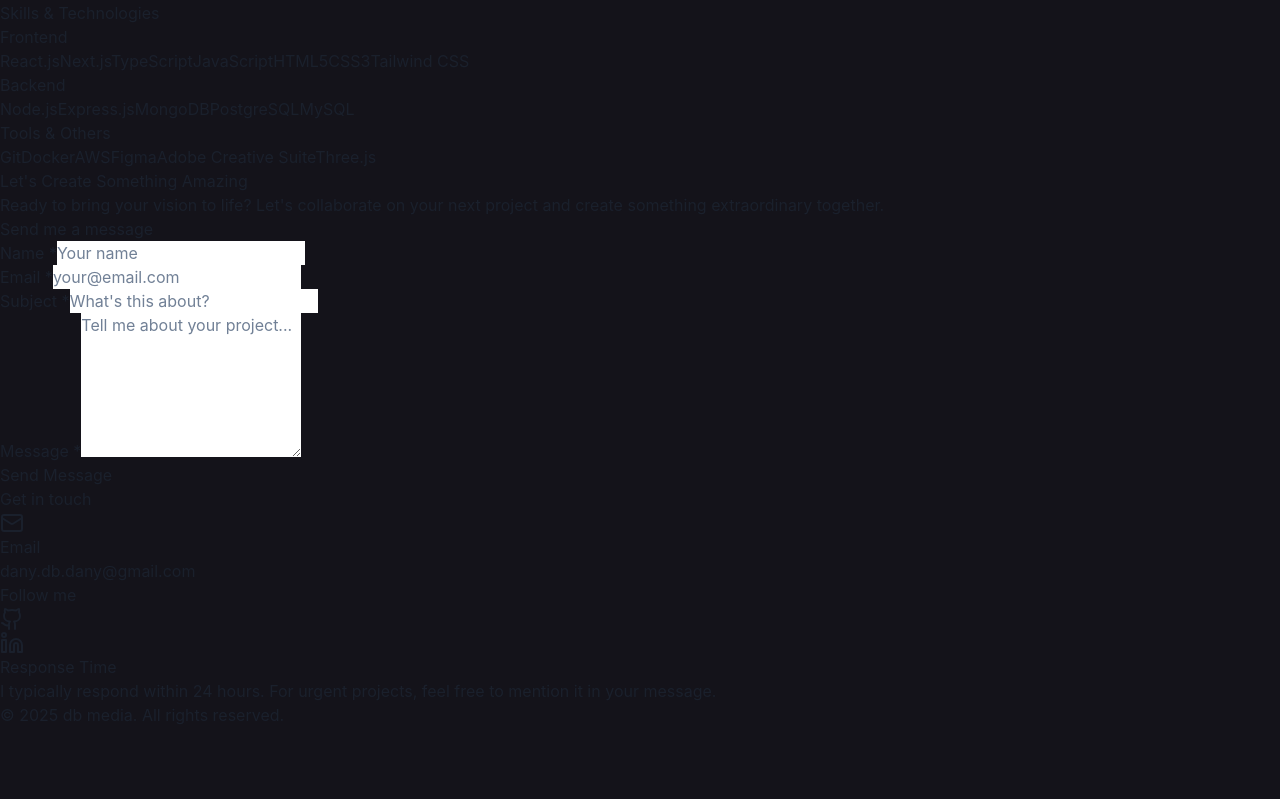
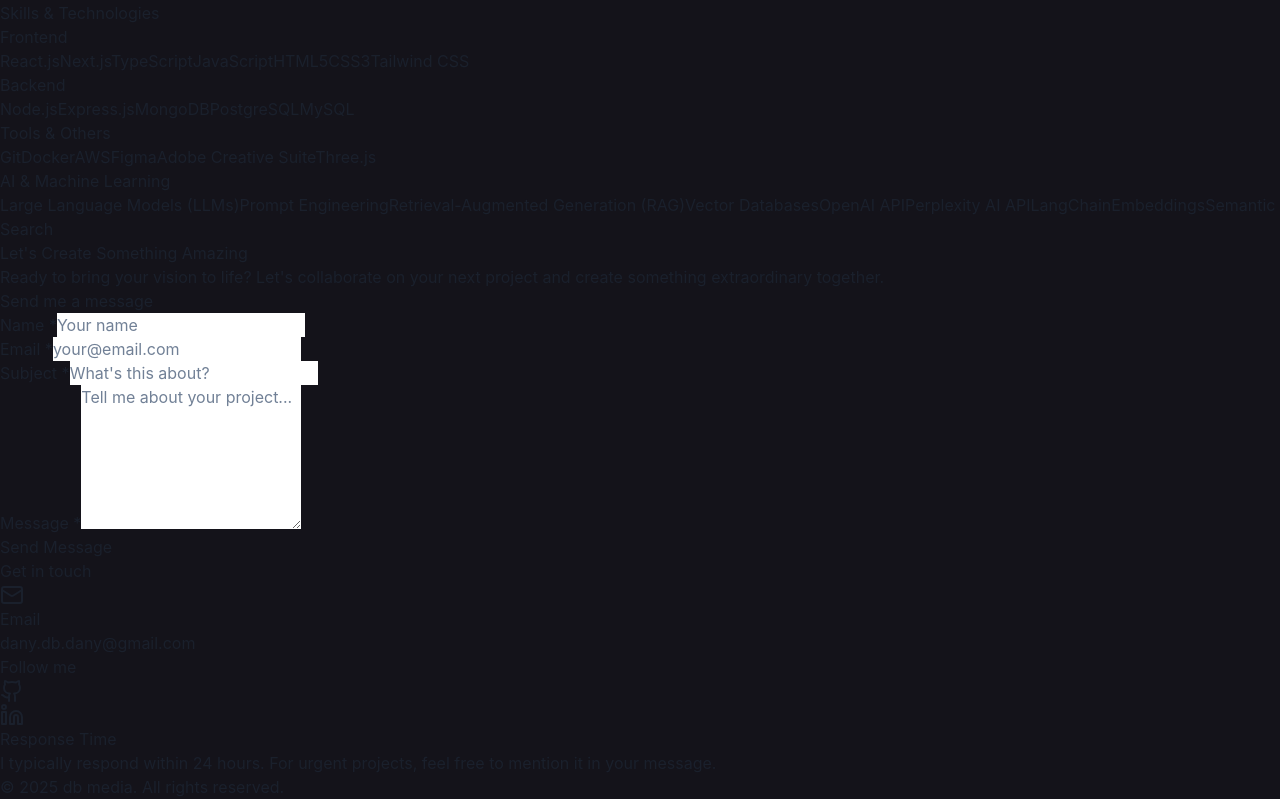
Before and after one commit to dabxx/db-media, a React (Create React App) app: page / in a window 1280 px wide. Shown: the part 1214-2013 px from the top of the page. Before the commit the page ends 1941 px from the top, so only its background shows below. Built offline with nearby package versions, Linux system fonts and the light colour scheme.

Commit message:
update resume and skills section

```diff
--- a/src/Components/SideNav.js
+++ b/src/Components/SideNav.js
@@ -67,7 +67,7 @@ const Nav = () => {
           {/* Resume Button - Desktop */}
           <div className="hidden md:block">
             <a
-              href="https://drive.google.com/file/d/1SheJZqzjvGybL2vT0yGpOzU3w_Eq2AEX/view?usp=sharing"
+              href="https://drive.google.com/file/d/1EZA09rxiBHizRl7TwdioP1QP0VlM-MiN/view?usp=sharing"
               target="_blank"
               rel="noopener noreferrer"
               className="inline-flex items-center gap-2 px-4 py-2 bg-gradient-to-r from-blue-500 to-blue-500 rounded-full hover:from-blue-600 hover:to-blue-700 transition-all duration-300 transform hover:scale-105 text-sm"
@@ -83,9 +83,9 @@ const Nav = () => {
             onClick={() => setIsMenuOpen(!isMenuOpen)}
           >
             {isMenuOpen ? (
-              <X className="w-6 h-6" />
+              <X className="w-6 h-6 text-white" />
             ) : (
-              <Menu className="w-6 h-6" />
+              <Menu className="w-6 h-6 text-white" />
             )}
           </button>
         </div>
@@ -93,7 +93,7 @@ const Nav = () => {
 
       {/* Mobile Navigation */}
       {isMenuOpen && (
-        <div className="md:hidden bg-gray-800 border-t border-gray-700">
+        <div className="md:hidden bg-gray-800 border-t border-gray-700 text-white">
           <div className="px-4 py-2">
             {[
               "hero",
@@ -113,7 +113,7 @@ const Nav = () => {
             ))}
             {/* Resume Link - Mobile */}
             <a
-              href="https://drive.google.com/file/d/1SheJZqzjvGybL2vT0yGpOzU3w_Eq2AEX/view?usp=sharing"
+              href="https://drive.google.com/file/d/1EZA09rxiBHizRl7TwdioP1QP0VlM-MiN/view?usp=sharing"
               target="_blank"
               rel="noopener noreferrer"
               className="inline-flex items-center gap-2 w-full py-3 hover:text-blue-400 transition-colors"
--- a/src/Pages/LandingPage.js
+++ b/src/Pages/LandingPage.js
@@ -92,7 +92,7 @@ const LandingPage = () => {
           }
         });
       },
-      { threshold: 0.3 }
+      { threshold: 0.3 },
     );
 
     sections.forEach((section) => observer.observe(section));
@@ -141,6 +141,17 @@ const LandingPage = () => {
       "Figma",
       "Adobe Creative Suite",
       "Three.js",
+    ],
+    "AI & Machine Learning": [
+      "Large Language Models (LLMs)",
+      "Prompt Engineering",
+      "Retrieval-Augmented Generation (RAG)",
+      "Vector Databases",
+      "OpenAI API",
+      "Perplexity AI API",
+      "LangChain",
+      "Embeddings",
+      "Semantic Search",
     ],
   };
 
@@ -194,7 +205,6 @@ const LandingPage = () => {
       </div>
 
       {/* Navigation */}
-
 
       {/* Hero Section */}
       <section
@@ -343,7 +353,7 @@ const LandingPage = () => {
                     ))}
                   </div>
                 </div>
-              )
+              ),
             )}
           </div>
         </div>
```
